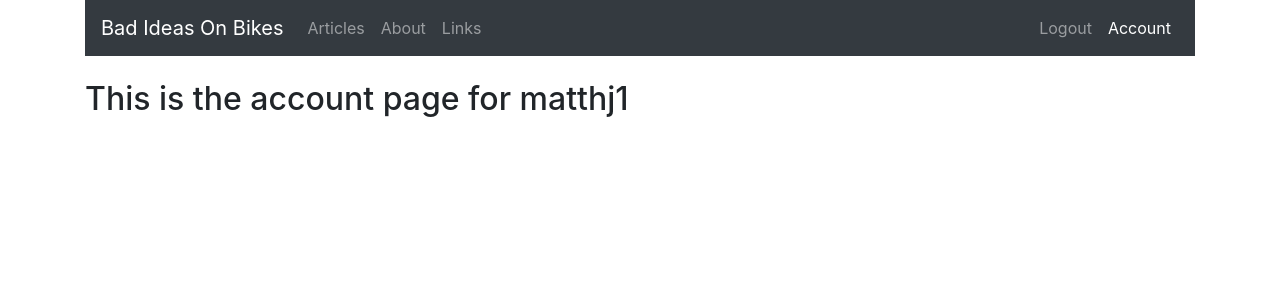
After one commit to matthj1/BadIdeasOnBikesWebsite, a Flask app: page /account in a window 1280 px wide. The commit adds this page. Shown: the top 300 px of the page. Run offline with Flask 2, Linux system fonts and the light colour scheme; a user stored in the database is signed in; some libraries are stand-ins or nearby versions.

Commit message:
lots of work on login and user pages

```diff
--- a/flaskbiob/__init__.py
+++ b/flaskbiob/__init__.py
@@ -9,5 +9,7 @@ app.config["SQLALCHEMY_DATABASE_URI"] = "sqlite:///site.db"
 db = SQLAlchemy(app)
 bcrypt = Bcrypt(app)
 login_manager = LoginManager(app)
+login_manager.login_view = "loginPage"
+login_manager.login_message_category = "info"
 
 from flaskbiob import routes
--- a/flaskbiob/forms.py
+++ b/flaskbiob/forms.py
@@ -19,7 +19,7 @@ class RegistrationForm(FlaskForm):
     def validate_email(self, email):
         email = Users.query.filter_by(email=email.data).first()
         if email:
-            raise ValidationError("Email address already exists")
+            raise ValidationError("User account with this email already exists")
 
 
 class LoginForm(FlaskForm):
--- a/flaskbiob/models.py
+++ b/flaskbiob/models.py
@@ -5,6 +5,7 @@ from flask_login import UserMixin
 @login_manager.user_loader
 def load_user(user_id):
     return Users.query.get(int(user_id))
+
 
 class Users(db.Model, UserMixin):
     id = db.Column(db.Integer, primary_key=True)
--- a/flaskbiob/routes.py
+++ b/flaskbiob/routes.py
@@ -1,8 +1,8 @@
-from flask import render_template, flash, redirect, url_for
+from flask import render_template, flash, redirect, url_for, request
 from flaskbiob.forms import RegistrationForm, LoginForm
 from flaskbiob import app, db, bcrypt
 from flaskbiob.models import Users, Posts
-from flask_login import login_user
+from flask_login import login_user, logout_user, current_user, login_required
 
 posts = ({
     "author": "Joe Matthews",
@@ -34,10 +34,12 @@ def aboutPage():
 
 @app.route("/register", methods=["GET", "POST"])
 def registerPage():
+    if current_user.is_authenticated:
+        return redirect(url_for("homePage"))
     form = RegistrationForm()
     if form.validate_on_submit():
         hashed_password = bcrypt.generate_password_hash(form.password.data).decode("utf-8")
-        user = Users(username=form.username.data, email=form.email.data, password=hashed_password)
+        user = Users(username=form.username.data, email=form.email.data.lower(), password=hashed_password)
         db.session.add(user)
         db.session.commit()
         flash("Account created!", "success")
@@ -48,12 +50,28 @@ def registerPage():
 
 @app.route("/login", methods=["GET", "POST"])
 def loginPage():
+    if current_user.is_authenticated:
+        return redirect(url_for("homePage"))
     form = LoginForm()
     if form.validate_on_submit():
-        user = Users.query.filter_by(email=form.email.data).first()
+        user = Users.query.filter_by(email=form.email.data.lower()).first()
         if user and bcrypt.check_password_hash(user.password, form.password.data):
             login_user(user, remember=form.remember.data)
-            return redirect(url_for("homePage"))
+            next_page = request.args.get("next")
+            return redirect(next_page) if next_page else redirect(url_for("homePage"))
         else:
             flash("Login unsuccessful", "danger")
     return render_template("Login.html", title="Login", form=form)
+
+
+@app.route("/logout")
+def logoutPage():
+    logout_user()
+    flash("Logged out successfully", "success")
+    return redirect(url_for("homePage"))
+
+
+@app.route("/account")
+@login_required
+def accountPage():
+    return render_template("Account.html", title="Account")
--- /dev/null
+++ b/flaskbiob/templates/Account.html
@@ -0,0 +1,4 @@
+{% extends "BASE.html" %}
+    {% block content %}
+        <h2>This is the account page for {{ current_user.username }}</h2>
+    {% endblock content %}
--- a/flaskbiob/templates/BASE.html
+++ b/flaskbiob/templates/BASE.html
@@ -16,23 +16,32 @@
               </button>
               <div class="collapse navbar-collapse" id="navbarNav">
                 <ul class="navbar-nav">
-                  <li class="nav-item active">
+                  <li class="nav-item {% if request.endpoint == 'homePage' %} active {% endif %}">
                     <a class="nav-link" href="{{ url_for('homePage') }}">Articles <span class="sr-only">(current)</span></a>
                   </li>
-                  <li class="nav-item">
+                  <li class="nav-item {% if request.endpoint == 'aboutPage' %} active {% endif %}">
                     <a class="nav-link" href="{{ url_for('aboutPage') }}">About</a>
                   </li>
-                  <li class="nav-item">
+                  <li class="nav-item {% if request.endpoint == 'linkPage' %} active {% endif %}">
                     <a class="nav-link" href="#">Links</a>
                   </li>
                 </ul>
                   <ul class="navbar-nav ml-auto">
-                    <li class="nav-item">
-                        <a class="nav-link" href="{{ url_for('loginPage') }}">Login</a>
-                    </li>
-                    <li class="nav-item">
-                        <a class="nav-link" href="{{ url_for('registerPage') }}">Register</a>
-                    </li>
+                      {% if current_user.is_authenticated %}
+                          <li class="nav-item ">
+                            <a class="nav-link" href="{{ url_for('logoutPage') }}">Logout</a>
+                        </li>
+                        <li class="nav-item {% if request.endpoint == 'accountPage' %} active {% endif %}">
+                            <a class="nav-link" href="{{ url_for('accountPage') }}">Account</a>
+                        </li>
+                      {% else %}
+                        <li class="nav-item {% if request.endpoint == 'loginPage' %} active {% endif %}">
+                            <a class="nav-link" href="{{ url_for('loginPage') }}">Login</a>
+                        </li>
+                        <li class="nav-item {% if request.endpoint == 'registerPage' %} active {% endif %}">
+                            <a class="nav-link" href="{{ url_for('registerPage') }}">Register</a>
+                        </li>
+                      {% endif %}
                   </ul>
               </div>
             </nav>
```
Also changed, not shown: My_Forms.py (deleted, +0 -18 lines), flaskbiob/site.db.
